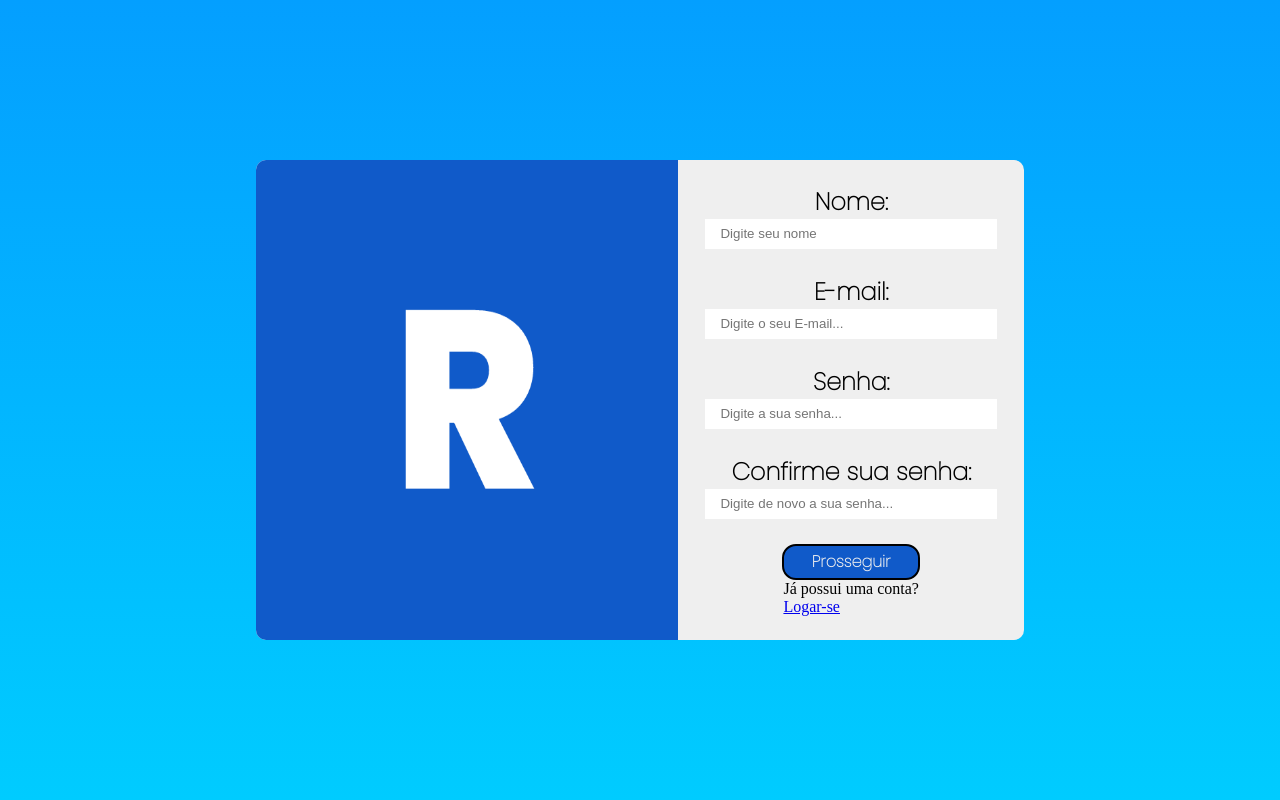
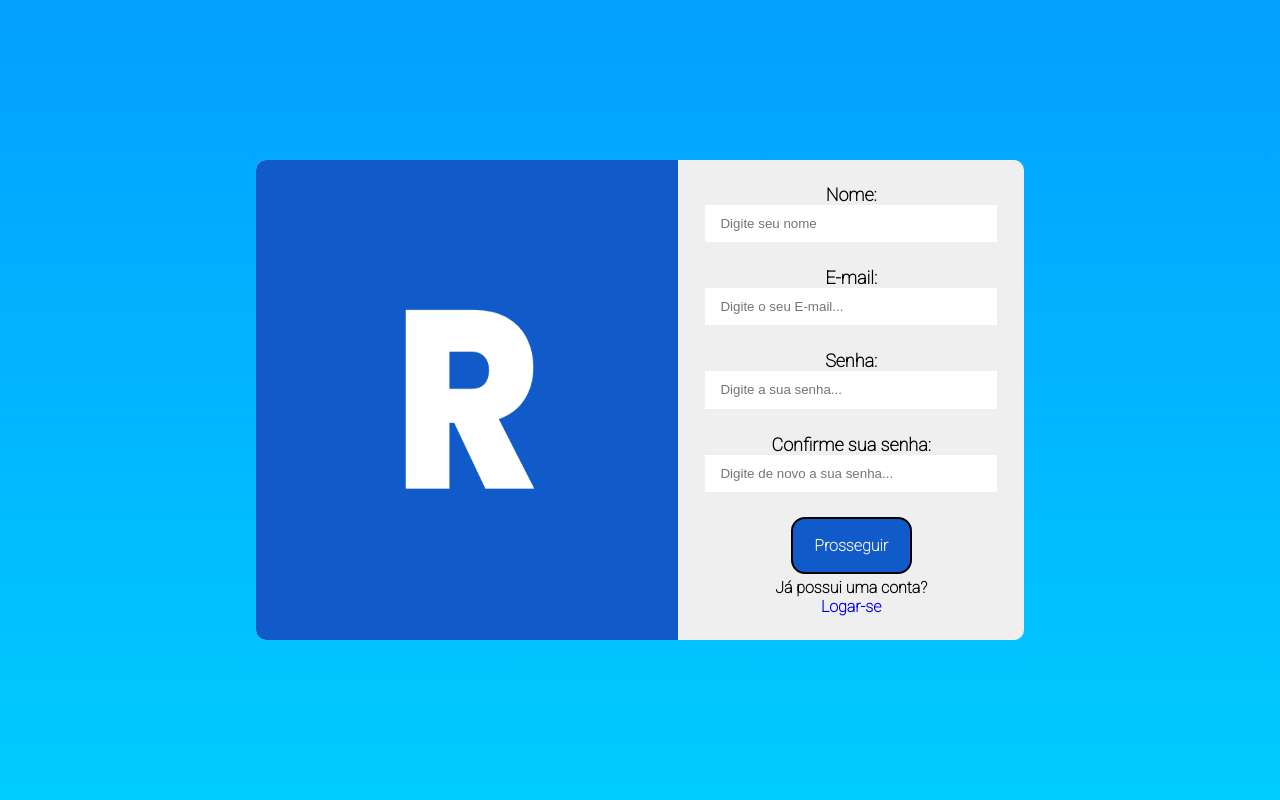
Before and after one commit to gabrielmocellin/PJBL_Resumera, a PHP site: page /cadastro.php in a window 1280 px wide. Run offline with PHP 8.4, Linux system fonts and the light colour scheme.

Commit message:
+ CHANGES

```diff
--- a/components/landingPage/aboutus/aboutus.html
+++ b/components/landingPage/aboutus/aboutus.html
@@ -45,4 +45,5 @@
         </div>
     </section>
 </body>
+
 </html>
--- a/components/landingPage/index.html
+++ b/components/landingPage/index.html
@@ -16,7 +16,7 @@
         <nav class="cabecalho-menu">
             <a class="cabecalho-menu" href="#sobrenos">Sobre Nós</a>
             <a class="cabecalho-menu" href="#contatos">Contatos</a>
-            <a class="cabecalho-menu" href="#">Premium</a>
+            <a class="cabecalho-menu" href="#">Nosso Time</a>
             <a class="cabecalho-menu" href="../loginPage/login.php">Login</a>
         </nav>
     </header>
@@ -57,7 +57,7 @@
         <nav class="rodape-contain">
             <a class="rodape-contain" href="aboutus/aboutus.html" target="_blank">Nosso Time</a>
             <a class="rodape-contain" href="https://github.com/Gbex204/Projeto.Resumera.2022" target="_blank">Portifolio</a>
-            <a class="rodape-contain" href="#">Web Design</a>
+            <a class="rodape-contain" target="_blank" href="https://docs.google.com/document/d/1-k23X4Q2qos9KP_Cin5-qUOe1_mcWy53MTbzuyA6ZZE/edit?usp=sharing">Doc</a>
             <a class="rodape-contain" href="https://trello.com/b/UDM6V54A/projeto-resumera-20" target="_blank">Projeto</a>
         </nav>
         <h3 class="rodape-sub">Resumera Project - R. Imac. Conceição, 971-1105 - Rebouças, Curitiba - PR, 80215-182 - Bloco 5 Sala 311</h3>
--- a/components/loginPage/style.css
+++ b/components/loginPage/style.css
@@ -124,6 +124,7 @@ form {
     font-size:16px;
     border: 2px solid black;
     background-color: #efefef;
+    cursor: pointer;
 }
 
 #input-prosseguir:hover {
--- a/components/signInPage/cadastro.php
+++ b/components/signInPage/cadastro.php
@@ -3,7 +3,8 @@
 <head>
     <meta charset="UTF-8">
     <link rel="stylesheet" href="cadastroStyles.css">
-    <title>Resumera | Registrar-se</title>
+    <link rel="shortcut icon" href="midia/ResumeraLogoPNG.png" type="image/x-icon">
+    <title>Registrar-se | Resumera</title>
 </head>
 <body onload="setTimeout(trocar_logo, 5000)">
 
@@ -17,7 +18,7 @@
 
                 <!-- Nome -->
                 <label class= "form_label">Nome:</label>
-                <input name= "input-nome" id= "input-nome" class="form_input" type="text" placeholder="Digite seu nome">
+                <input name= "input-nome" id= "input-nome" class="form_input" type="name" placeholder="Digite seu nome">
 
                 <!-- E-Mail -->
                 <label class= "form_label">E-mail:</label>
--- a/components/signInPage/cadastro2.php
+++ b/components/signInPage/cadastro2.php
@@ -21,7 +21,8 @@
 <head>
     <meta charset="UTF-8">
     <link rel="stylesheet" href="cadastroStyles.css">
-    <title>Resumera | Registrar-se</title>
+    <link rel="shortcut icon" href="midia/ResumeraLogoPNG.png" type="image/x-icon">
+    <title>Registrar-se | Resumera</title>
 </head>
 <body onload="setTimeout(trocar_logo, 5000)">
 
--- a/components/signInPage/cadastroStyles.css
+++ b/components/signInPage/cadastroStyles.css
@@ -17,6 +17,7 @@ body{
     justify-content: center;
     align-items: center;
     background-image: linear-gradient(rgb(4, 159, 255), rgb(0, 204, 255));
+    font-family: 'Roboto', sans-serif;
 }
 
 #container{
@@ -71,8 +72,8 @@ body{
 }
 
 .form_label{
-    font-family: 'Poppins', sans-serif;
-    font-size:24px;
+    font-family: 'Roboto', sans-serif;
+    font-size:18px;
     font-weight: bold;
 }
 
@@ -80,7 +81,7 @@ body{
     padding: 0 0 0 15px;
     margin: 0 0 25px 0;
     width: 80%;
-    height: 36px;
+    height: 42px;
     outline:none;
     border:none;
 }
@@ -91,9 +92,30 @@ body{
 
 /* ##### cadastro.php #####*/
 #input-prosseguir{
+    width:35%;
+    height:15%;
+    font-family: 'Roboto', sans-serif;
+    font-weight: bold;
+    color:#efefef;
+    border-radius:14px;
+    font-size:16px;
+    border: 2px solid black;
+    background-color: #105ac9;
+    margin-bottom: 3.56px;
+    cursor: pointer;
+}
+
+#input-prosseguir:hover {
+   background-color: #105ac9a6;
+   color: white;
+}
+
+
+/* ##### cadastro2.php #####*/
+#input-cadastrar{
     width:40%;
     height:10%;
-    font-family: 'Poppins', sans-serif;
+    font-family: 'Roboto', sans-serif;
     font-weight: bold;
     color:#efefef;
     border-radius:14px;
@@ -101,17 +123,16 @@ body{
     border: 2px solid black;
     background-color: #105ac9;
 }
-/* ##### cadastro2.php #####*/
-#input-cadastrar{
-    width:40%;
-    height:10%;
-    font-family: 'Poppins', sans-serif;
-    font-weight: bold;
-    color:#efefef;
-    border-radius:14px;
-    font-size:16px;
-    border: 2px solid black;
-    background-color: #105ac9;
+
+p, a {
+    font-family: 'Roboto', sans-serif;
+    font-weight: 600;
+    text-align: center;
+    text-decoration: none;
+}
+
+a:hover {
+    color: blue;
 }
 
 @media (max-width: 900px){
```
